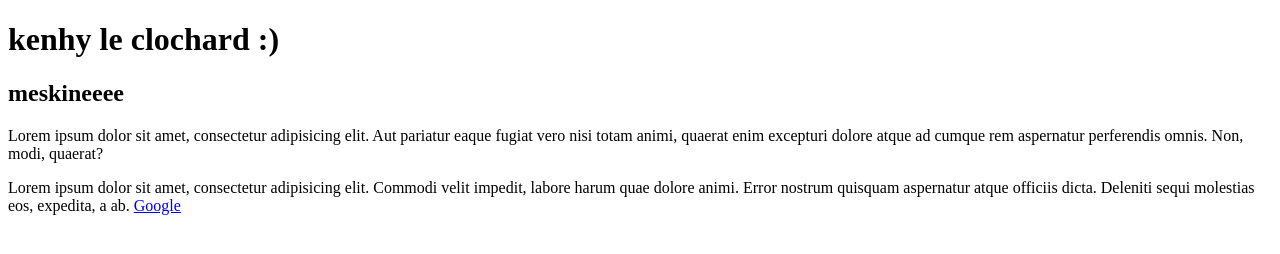
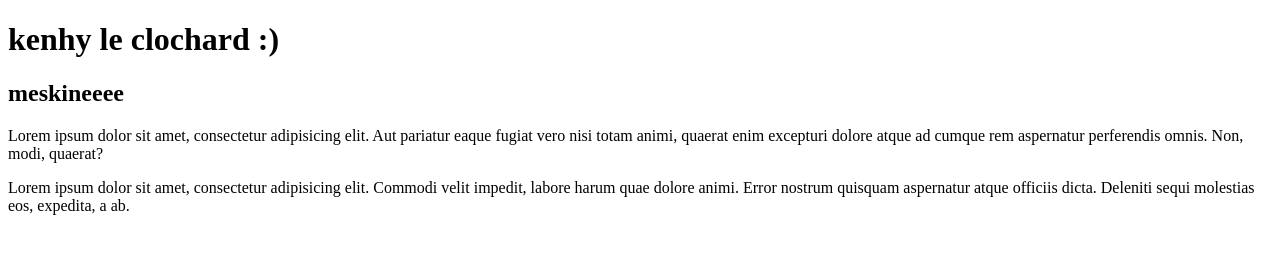
Before and after one commit to Chloelemmet/Repository-test, a plain HTML site: page index.html in a window 1280 px wide. Drawn offline with Linux system fonts and the light colour scheme.

```diff
--- a/index.html
+++ b/index.html
@@ -9,6 +9,5 @@
 <h2>meskineeee</h2>
 <p>Lorem ipsum dolor sit amet, consectetur adipisicing elit. Aut pariatur eaque fugiat vero nisi totam animi, quaerat enim excepturi dolore atque ad cumque rem aspernatur perferendis omnis. Non, modi, quaerat?</p>
 <p2>Lorem ipsum dolor sit amet, consectetur adipisicing elit. Commodi velit impedit, labore harum quae dolore animi. Error nostrum quisquam aspernatur atque officiis dicta. Deleniti sequi molestias eos, expedita, a ab.</p2>
-<a href="http://www.google.fr">Google</a>
 </body>
 </html>
```
